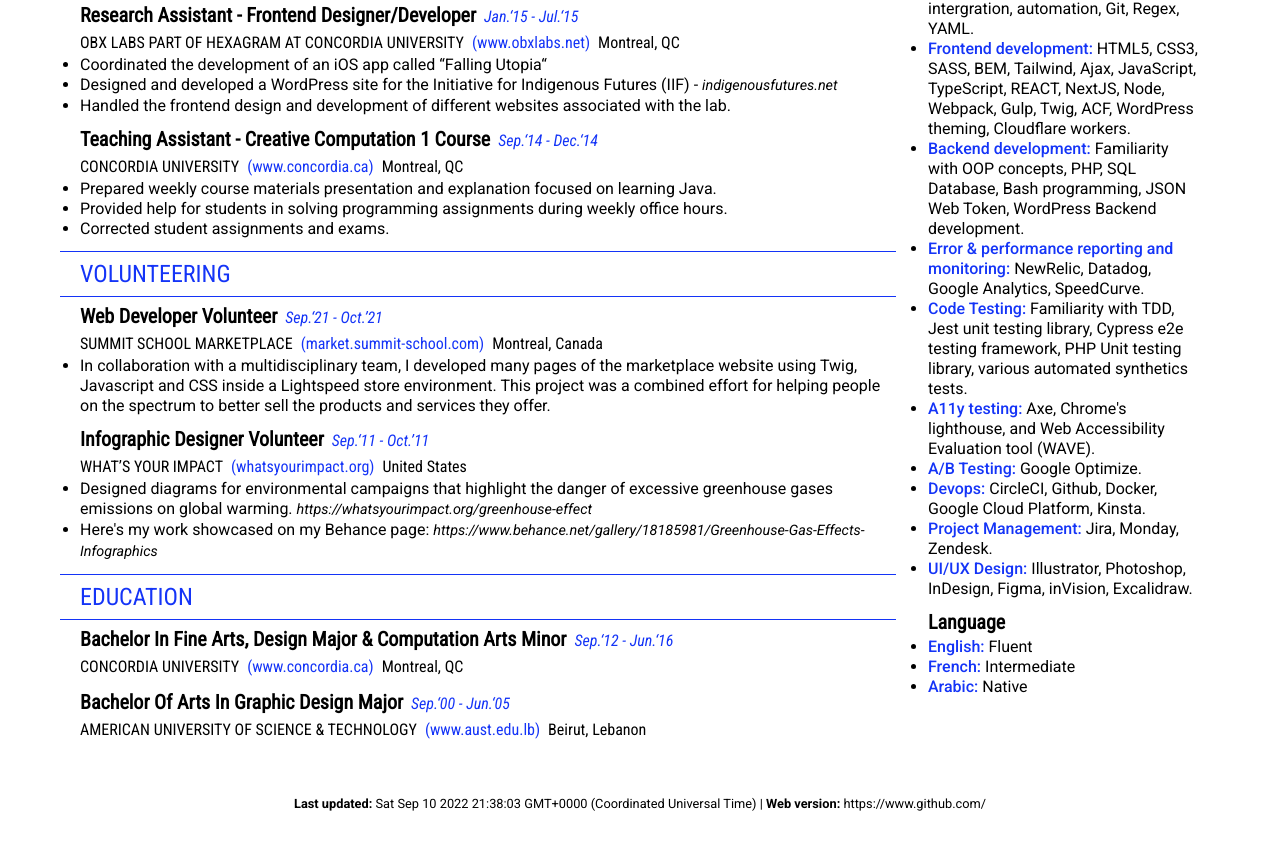
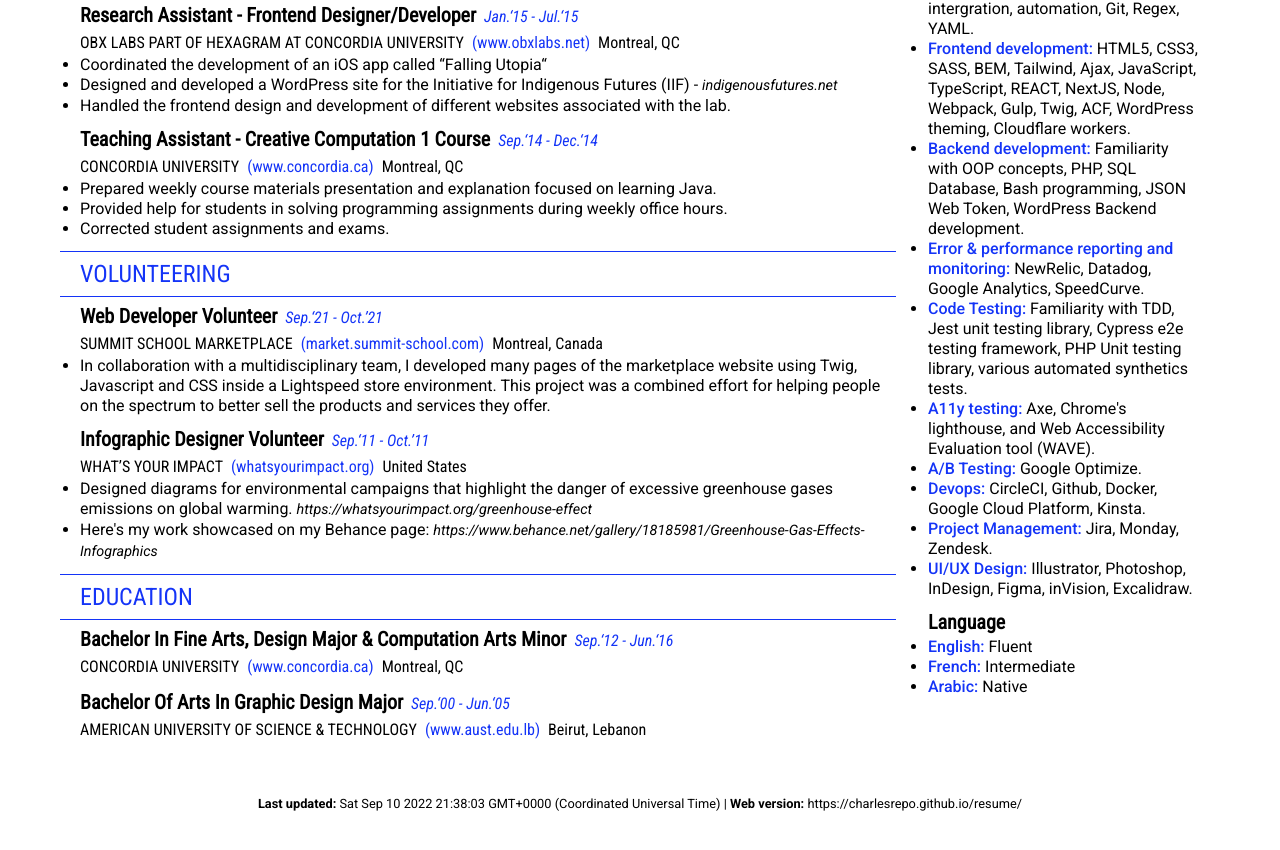
Before and after one commit to charlesRepo/resume, a React (Create React App) app: page / in a window 1280 px wide. Shown: the part 833-1683 px from the top of the page. Built offline with nearby package versions, Linux system fonts and the light colour scheme.

Commit message:
update footer link

```diff
--- a/src/layout/Footer.jsx
+++ b/src/layout/Footer.jsx
@@ -2,7 +2,7 @@ const Footer = () => {
     const currentDateTime= Date().toLocaleString()
  return (
     <footer className="pt-10 text-center">
-    <small className="font-sans font-xs"><b>Last updated:</b> {currentDateTime} | <b>Web version:</b> <a href="https://www.github.com/">https://www.github.com/</a></small>
+    <small className="font-sans font-xs"><b>Last updated:</b> {currentDateTime} | <b>Web version:</b> <a href="https://charlesrepo.github.io/resume/">https://charlesrepo.github.io/resume/</a></small>
     </footer>
  )
 }
```
